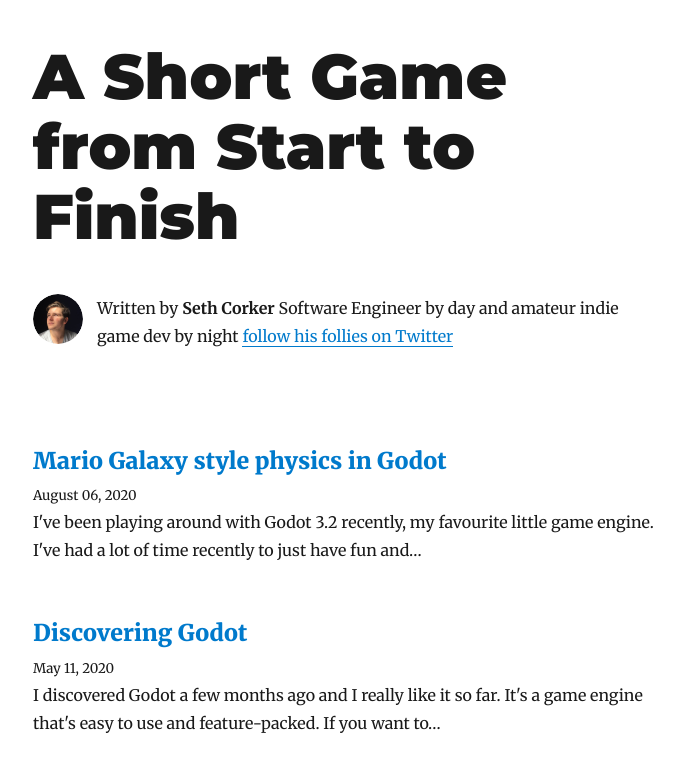
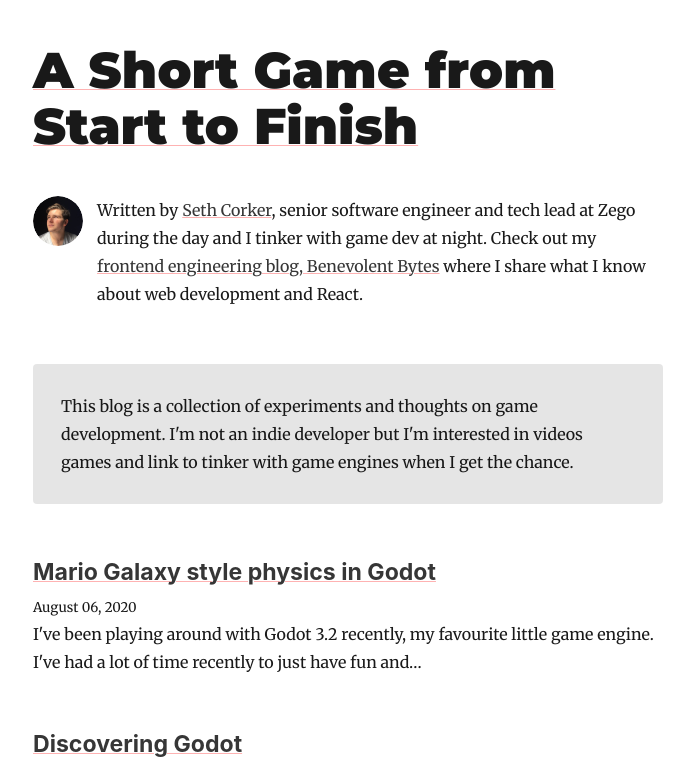
Before and after one commit to Darth-Knoppix/blog-game-dev, a Gatsby site: page / in a window 1280 px wide. Shown: the top 769 px of the page, without its empty margins (292-986 px from the left). Built offline with nearby package versions, Linux system fonts and the light colour scheme; Gatsby itself is replaced by a stand-in of ours; some packages are replaced by stand-ins of ours.

Commit message:
update theme and upgrade gatsby

```diff
--- a/gatsby-config.js
+++ b/gatsby-config.js
@@ -3,7 +3,6 @@ module.exports = {
     title: `A Short Game from Start to Finish`,
     author: {
       name: `Seth Corker`,
-      summary: `Software Engineer by day and amateur indie game dev by night`,
     },
     description: `The journey from small ideas to working games using whatever I come across`,
     siteUrl: `https://game-blog.sethcorker.com`,
@@ -60,7 +59,7 @@ module.exports = {
         short_name: `Start2Finish`,
         start_url: `/`,
         background_color: `#ffffff`,
-        theme_color: `#663399`,
+        theme_color: `#f56565`,
         display: `minimal-ui`,
         icon: `content/assets/logo.png`,
       },
--- a/src/components/bio.js
+++ b/src/components/bio.js
@@ -25,10 +25,6 @@ const Bio = () => {
         siteMetadata {
           author {
             name
-            summary
-          }
-          social {
-            twitter
           }
         }
       }
@@ -40,7 +36,6 @@ const Bio = () => {
     <div
       style={{
         display: `flex`,
-        marginBottom: rhythm(2.5),
       }}
     >
       <Image
@@ -57,11 +52,13 @@ const Bio = () => {
         }}
       />
       <p>
-        Written by <strong>{author.name}</strong> {author.summary}
-        {` `}
-        <a href={`https://twitter.com/${social.twitter}`}>
-          follow his follies on Twitter
-        </a>
+        Written by <a href="https://sethcorker.com">{author.name}</a>, senior
+        software engineer and tech lead at Zego during the day and I tinker with
+        game dev at night. Check out my{" "}
+        <a href="https://blog.sethcorker.com">
+          frontend engineering blog, Benevolent Bytes
+        </a>{" "}
+        where I share what I know about web development and React.
       </p>
     </div>
   )
--- a/src/components/layout.js
+++ b/src/components/layout.js
@@ -11,7 +11,7 @@ const Layout = ({ location, title, children }) => {
     header = (
       <h1
         style={{
-          ...scale(1.5),
+          ...scale(1.25),
           marginBottom: rhythm(1.5),
           marginTop: 0,
         }}
@@ -48,6 +48,7 @@ const Layout = ({ location, title, children }) => {
     )
   }
   return (
+    <div>
       <div
         style={{
           marginLeft: `auto`,
@@ -58,10 +59,14 @@ const Layout = ({ location, title, children }) => {
       >
         <header>{header}</header>
         <main>{children}</main>
-      <footer>
-        © {new Date().getFullYear()}, Built with
-        {` `}
-        <a href="https://www.gatsbyjs.org">Gatsby</a>
+      </div>
+      <footer className="footer">
+        Crafted with{" "}
+        <span role="img" aria-label="heart emoji">
+          ❤️
+        </span>{" "}
+        <b>and duct tape</b> by <a href="https://sethcorker.com">Seth Corker</a>
+        .
       </footer>
     </div>
   )
--- a/src/pages/index.js
+++ b/src/pages/index.js
@@ -1,5 +1,5 @@
 import { Link, graphql } from "gatsby"
-
+import styles from "./styles.css"
 import Bio from "../components/bio"
 import Layout from "../components/layout"
 import React from "react"
@@ -14,19 +14,32 @@ const BlogIndex = ({ data, location }) => {
     <Layout location={location} title={siteTitle}>
       <SEO title="All posts" />
       <Bio />
+
+      <p
+        style={{
+          marginBottom: rhythm(1),
+          marginTop: rhythm(1),
+          padding: rhythm(1),
+          backgroundColor: "rgba(0,0,0,0.1)",
+          borderRadius: "0.25rem",
+        }}
+      >
+        This blog is a collection of experiments and thoughts on game
+        development. I'm not an indie developer but I'm interested in videos
+        games and link to tinker with game engines when I get the chance.
+      </p>
       {posts.map(({ node }) => {
         const title = node.frontmatter.title || node.fields.slug
         return (
           <article key={node.fields.slug}>
             <header>
               <h3
+                className="article-title"
                 style={{
                   marginBottom: rhythm(1 / 4),
                 }}
               >
-                <Link style={{ boxShadow: `none` }} to={node.fields.slug}>
-                  {title}
-                </Link>
+                <Link to={node.fields.slug}>{title}</Link>
               </h3>
               <small>{node.frontmatter.date}</small>
             </header>
--- /dev/null
+++ b/src/pages/styles.css
@@ -0,0 +1,27 @@
+.footer {
+  font-family: -apple-system, BlinkMacSystemFont, "Segoe UI", Roboto, Oxygen,
+    Ubuntu, Cantarell, "Open Sans", "Helvetica Neue", sans-serif;
+  padding: 1rem;
+  text-align: center;
+  background-color: rgba(0, 0, 0, 0.05);
+}
+
+a {
+  color: #363636;
+  text-decoration: underline;
+  text-decoration-color: #feb2b2;
+  text-decoration-thickness: 1px;
+  transition: all 0.2s linear;
+  box-shadow: none;
+}
+
+a:hover {
+  text-decoration-color: #f56565;
+  text-decoration-thickness: 3px;
+}
+
+.article-title {
+  font-family: -apple-system, BlinkMacSystemFont, "Segoe UI", Roboto, Oxygen,
+    Ubuntu, Cantarell, "Open Sans", "Helvetica Neue", sans-serif;
+  font-weight: 700;
+}
```
Also changed, not shown: package.json (+27 -31 lines), 1 other file. Lines whose indentation alone changed are shown as unchanged.
